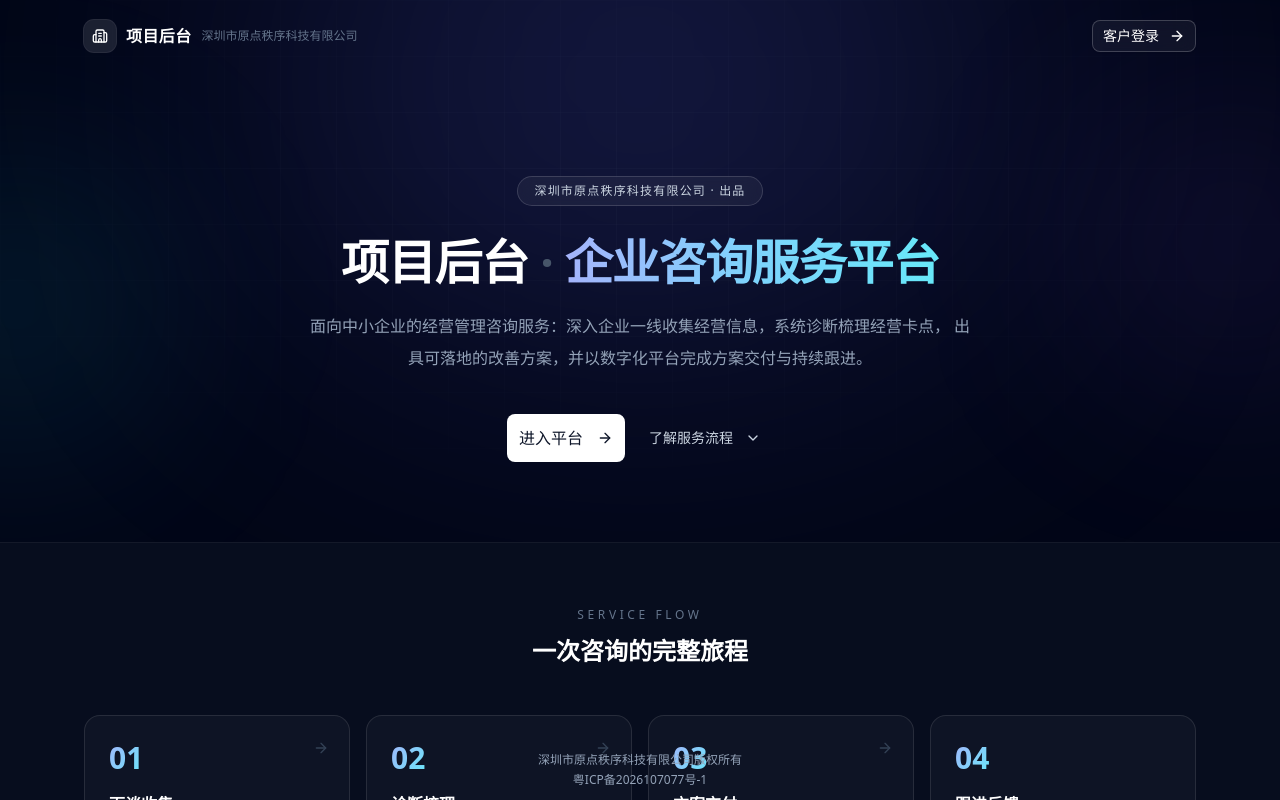
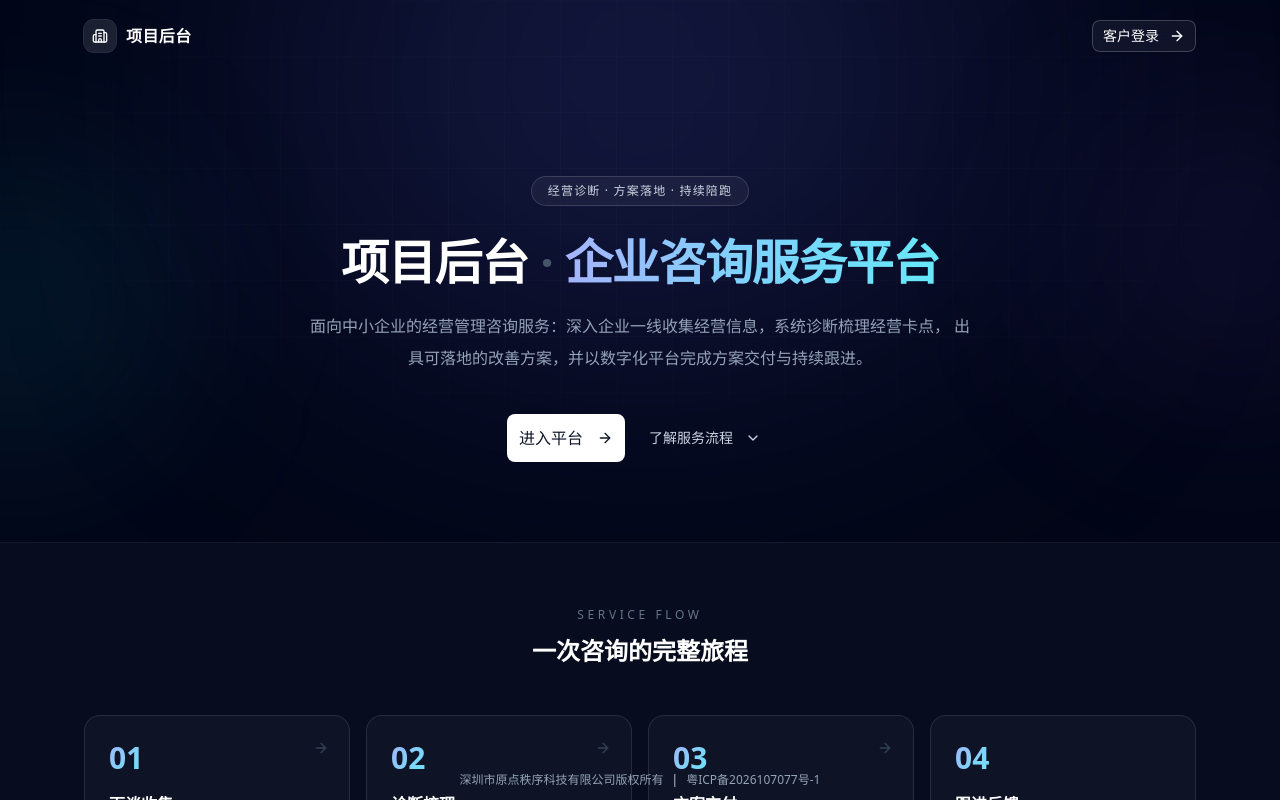
Before and after one commit to zhouliujunteng/shangyehoutai-diebian, a React (Vite) app: page /client in a window 1280 px wide. Shown: the top 800 px of the page. Built offline with nearby package versions, Linux system fonts and the light colour scheme; no server answers.

Commit message:
feat: 页脚版权与备案号横向并排；首页隐去重复的公司名称露出（仅保留页脚版权行）；版本号 v42

```diff
--- a/src/components/Beian.tsx
+++ b/src/components/Beian.tsx
@@ -4,9 +4,9 @@
  */
 export default function Beian() {
   return (
-    <div className="no-print pointer-events-none fixed inset-x-0 bottom-0 z-20 space-y-1 py-3 text-center text-xs text-slate-400">
-      <div>深圳市原点秩序科技有限公司版权所有</div>
-      <div>
+    <div className="no-print pointer-events-none fixed inset-x-0 bottom-0 z-20 py-3 text-center text-xs text-slate-400">
+      <span>深圳市原点秩序科技有限公司版权所有</span>
+      <span className="mx-2 text-slate-300">|</span>
       <a
         href="https://beian.miit.gov.cn/"
         target="_blank"
@@ -16,6 +16,5 @@ export default function Beian() {
         粤ICP备2026107077号-1
       </a>
     </div>
-    </div>
   )
 }
--- a/src/lib/appVersion.ts
+++ b/src/lib/appVersion.ts
@@ -2,4 +2,4 @@
  * 应用版本号（每次发布递增，打包时更新）。
  * v{提交序号} · {git 短哈希}，直观反映当前是第几个发布版本。
  */
-export const APP_VERSION = 'v41'
+export const APP_VERSION = 'v42'
--- a/src/pages/Landing.tsx
+++ b/src/pages/Landing.tsx
@@ -22,7 +22,6 @@ export default function Landing() {
             <Building2 className="h-4 w-4" />
           </div>
           <span className="font-semibold tracking-wide">项目后台</span>
-          <span className="hidden text-xs text-slate-500 sm:inline">深圳市原点秩序科技有限公司</span>
           <Button
             size="sm"
             variant="outline"
@@ -55,7 +54,7 @@ export default function Landing() {
 
         <div className="relative mx-auto max-w-4xl px-5 pt-36 pb-20 text-center sm:pt-44">
           <div className="mx-auto inline-flex items-center gap-2 rounded-full border border-white/15 bg-white/5 px-4 py-1.5 text-xs tracking-widest text-slate-300 backdrop-blur">
-            深圳市原点秩序科技有限公司 · 出品
+            经营诊断 · 方案落地 · 持续陪跑
           </div>
           <h1 className="mt-8 text-4xl font-bold leading-tight tracking-tight sm:text-5xl">
             项目后台
```
Lines whose indentation alone changed are shown as unchanged.
